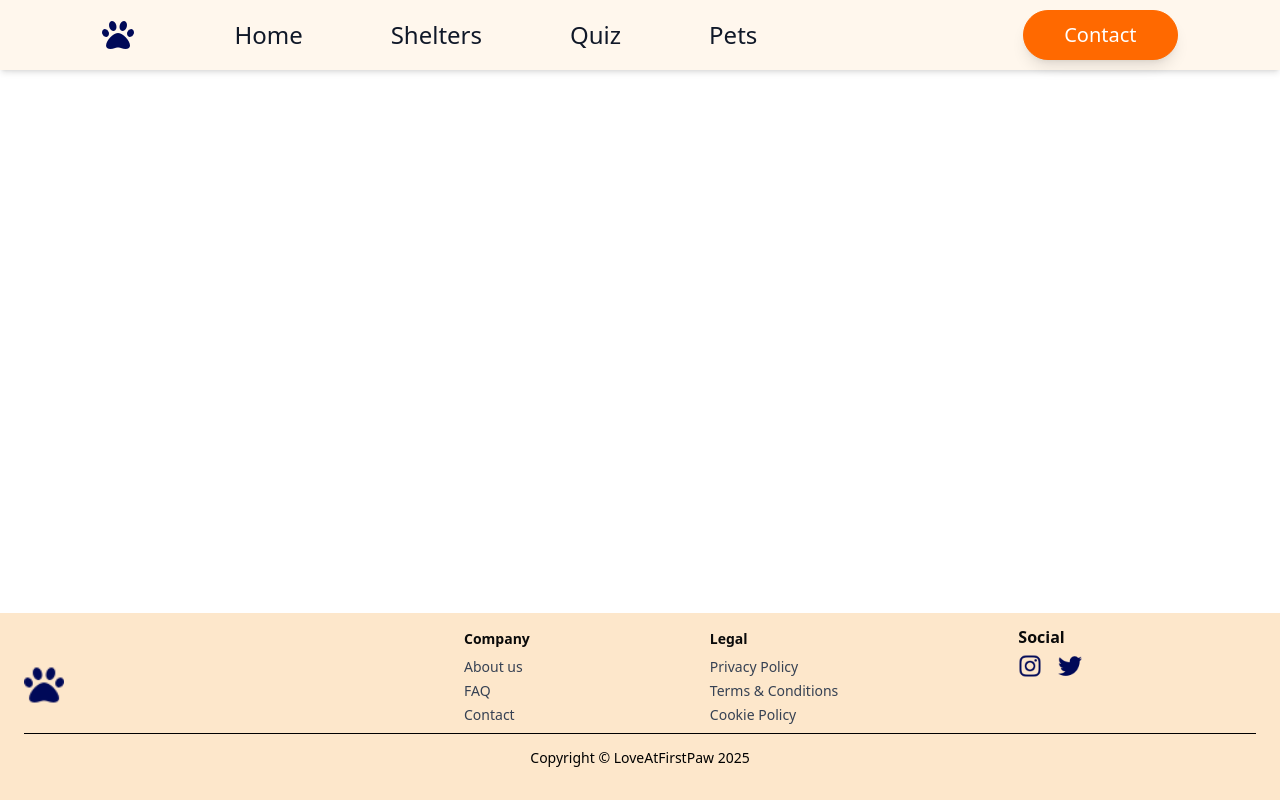
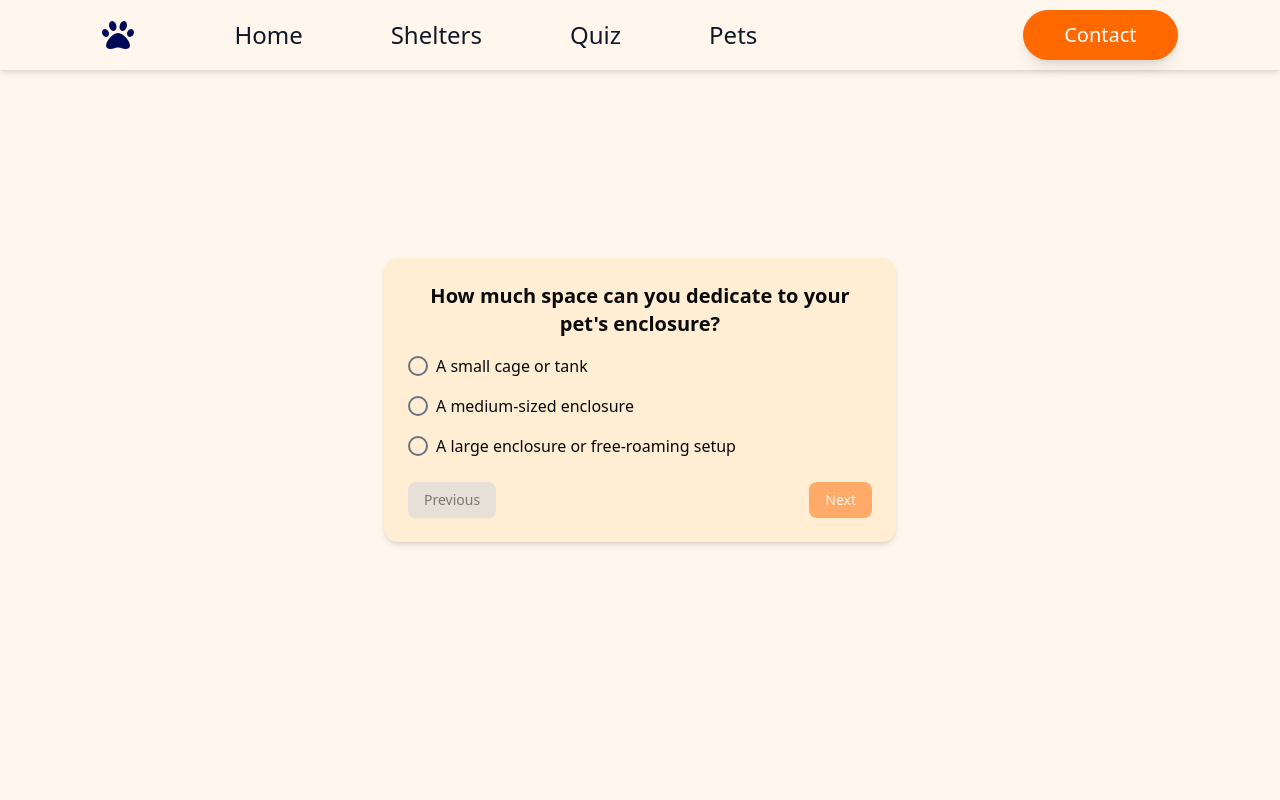
Before and after one commit to ppe11/flashcard, a Next.js app: page /quiz/birds in a window 1280 px wide. Shown: the top 800 px of the page. Built offline with nearby package versions, Linux system fonts and the light colour scheme.

Commit message:
Add Birds Quiz page with mapped API fields

```diff
--- a/src/app/quiz/birds/page.jsx
+++ b/src/app/quiz/birds/page.jsx
@@ -1,11 +1,68 @@
-import React from 'react'
+'use client';
+
+import React from 'react';
+import QuizComponent from '@/components/QuizComponent';
+
+const genericQuestions = [
+  {
+    question: "How much space can you dedicate to your pet's enclosure?",
+    options: [
+      { label: "A small cage or tank", value: "small" },
+      { label: "A medium-sized enclosure", value: "medium" },
+      { label: "A large enclosure or free-roaming setup", value: "large" },
+    ],
+    multiple: true,
+    apiKey: "size",
+  },
+  {
+    question: "How much interaction do you want with your pet?",
+    options: [
+      { label: "I want a pet I can handle and bond with daily", value: "interactive" },
+      { label: "I’d like a pet that is okay with some interaction but doesn’t need constant attention", value: "moderate" },
+      { label: "I prefer a pet I can mostly observe rather than handle", value: "observational" },
+    ],
+    multiple: false,
+    apiKey: "type",
+  },
+  {
+    question: "What level of care are you comfortable with?",
+    options: [
+      { label: "I prefer a low-maintenance pet that’s easy to care for", value: "low-care" },
+      { label: "I don’t mind moderate daily care and cleaning", value: "moderate-care" },
+      { label: "I’m ready for a high-maintenance pet that needs a lot of attention", value: "high-care" },
+    ],
+    multiple: true,
+    apiKey: "type",
+  },
+  {
+    question: "How long of a commitment are you willing to make?",
+    options: [
+      { label: "A few years", value: "short-lifespan" },
+      { label: "5–10 years", value: "medium-lifespan" },
+      { label: "10+ years", value: "long-lifespan" },
+    ],
+    multiple: true,
+    apiKey: "age",
+  },
+  {
+    question: "Do you have young children or other pets at home?",
+    options: [
+      { label: "Yes, young kids", value: "good_with_children" },
+      { label: "Yes, dogs", value: "good_with_dogs" },
+      { label: "Yes, cats", value: "good_with_cats" },
+      { label: "No, just me", value: "no_other_pets" },
+    ],
+    multiple: true,
+    apiKey: "type",
+  },
+];
 
 const QuizBirds = () => {
   return (
-    <div>
+    <div className="flex justify-center items-center min-h-screen bg-orange-50 p-6">
+      <QuizComponent questions={genericQuestions} />
+    </div>
+  );
+};
 
-    </div>
-  )
-}
-
-export default QuizBirds
+export default QuizBirds;
```
